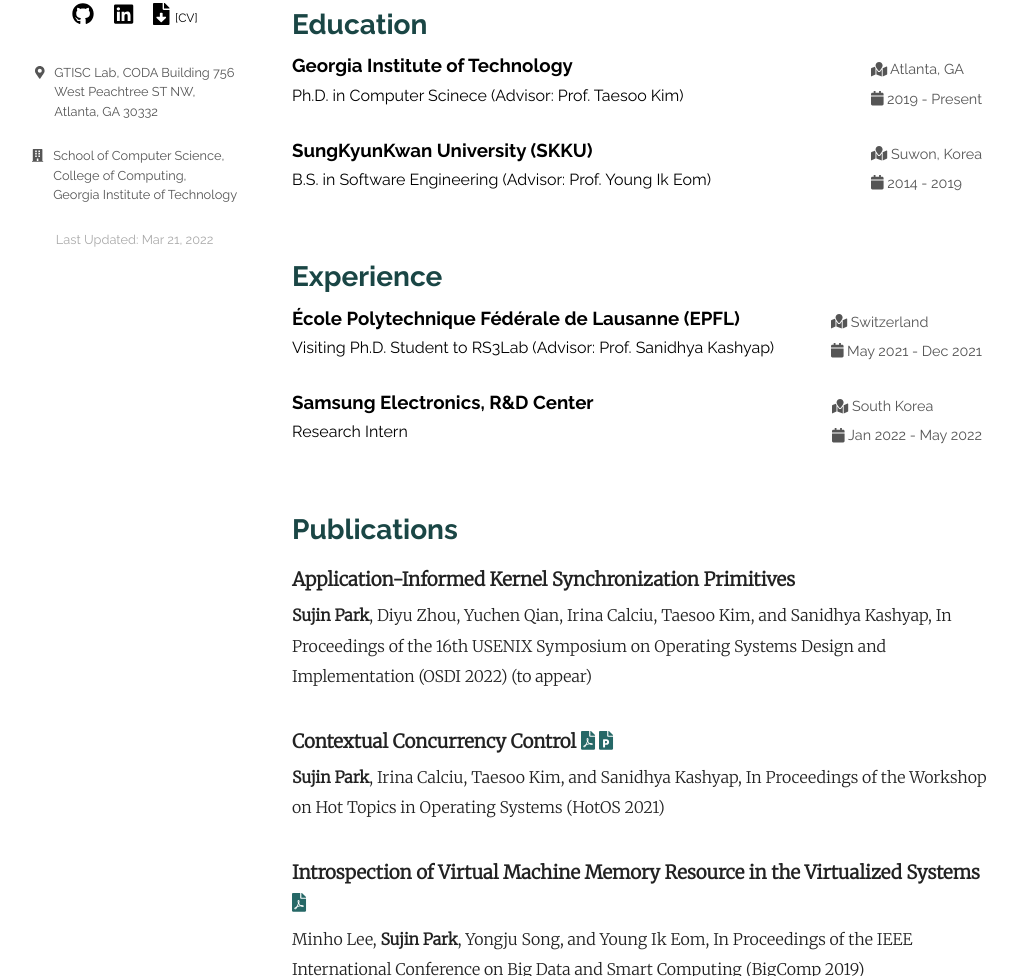
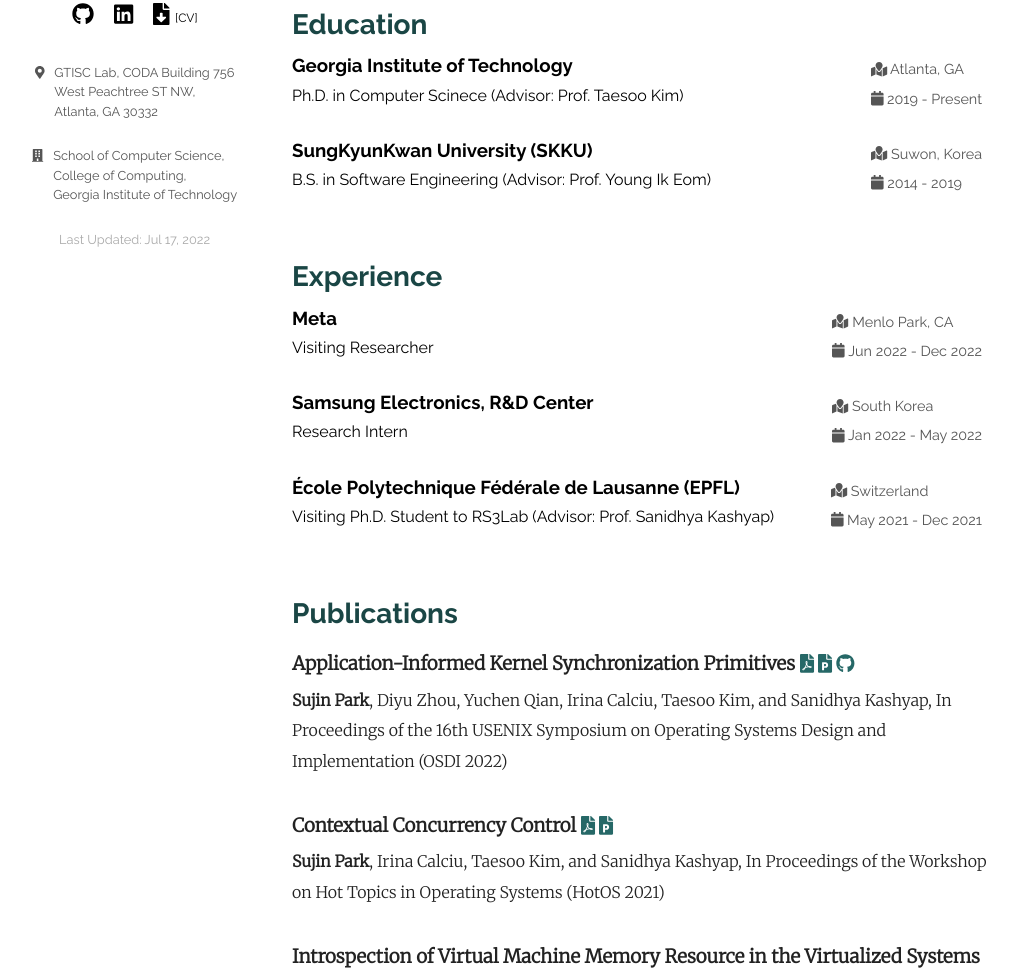
Before and after one commit to persona0220/persona0220.github.io, a plain HTML site: page index.html in a window 1280 px wide. Shown: the part 348-1324 px from the top of the page, without its empty margins (73-1090 px from the left). Drawn offline with Linux system fonts and the light colour scheme.

Commit message:
update syncord

```diff
--- a/index.html
+++ b/index.html
@@ -78,7 +78,7 @@
 					<p class="icon"><i class="fas fa-building"></i> </p>
 					<p>School of Computer Science, <br/>College of Computing, <br/>Georgia Institute of Technology</p>
 				</div>
-				<p class="updated">Last Updated: Mar 21, 2022</p>
+				<p class="updated">Last Updated: Jul 17, 2022</p>
 			</section>
 			<section class="content">
 				<div class="post-container">
@@ -123,15 +123,15 @@
 				<div class="post-container">
 					<h2 class="post-title">Experience</h2>
 
-					<!-- EPFL Visiting PhD Student-->
+					<!-- Meta  -->
 					<div class="post-meta experience-post">
 						<div class="experience">
-							<h3><a class="post-link" href="https://www.epfl.ch/en/" target="_blank">École Polytechnique Fédérale de Lausanne (EPFL)</a></h3>
-							<p>Visiting Ph.D. Student to <a class="post-link" href="https://rs3lab.github.io" target="_blank">RS3Lab</a> (Advisor: Prof. Sanidhya Kashyap)</p>
+							<h3>Meta</h3>
+							<p>Visiting Researcher</p>
 						</div>
 						<div class="experience-meta post-date">
-							<p><i class="fas fa-map-marked"></i> Switzerland</p>
-							<p><i class="fas fa-calendar"></i> May 2021 - Dec 2021</p>
+							<p><i class="fas fa-map-marked"></i> Menlo Park, CA</p>
+							<p><i class="fas fa-calendar"></i> Jun 2022 - Dec 2022</p>
 						</div>
 					</div>
 
@@ -147,6 +147,18 @@
 						</div>
 					</div>
 
+					<!-- EPFL Visiting PhD Student-->
+					<div class="post-meta experience-post">
+						<div class="experience">
+							<h3><a class="post-link" href="https://www.epfl.ch/en/" target="_blank">École Polytechnique Fédérale de Lausanne (EPFL)</a></h3>
+							<p>Visiting Ph.D. Student to <a class="post-link" href="https://rs3lab.github.io" target="_blank">RS3Lab</a> (Advisor: Prof. Sanidhya Kashyap)</p>
+						</div>
+						<div class="experience-meta post-date">
+							<p><i class="fas fa-map-marked"></i> Switzerland</p>
+							<p><i class="fas fa-calendar"></i> May 2021 - Dec 2021</p>
+						</div>
+					</div>
+
 				</div>
 
 				<div class="post-container">
@@ -154,16 +166,20 @@
 
 					<div class="post publication-post">
 						<div class="publication">
-							<h3>Application-Informed Kernel Synchronization Primitives</h3>
+							<h3>Application-Informed Kernel Synchronization Primitives
+								<a class="post-link" href="https://persona0220.github.io/Files/SynCord.pdf" target="_blank"><i class="fas fa-file-pdf"></i></a>
+								<a class="post-link" href="https://persona0220.github.io/Files/SynCord-slides.pdf" target="_blank"><i class="fas fa-file-powerpoint"></i></a>
+								<a class="post-link" href="https://rs3lab.github.io/SynCord/" target="_blank"><i class="fab fa-github"></i></a>
+							</h3>
 						</div>
-						<p><strong>Sujin Park</strong>, Diyu Zhou, Yuchen Qian, Irina Calciu, Taesoo Kim, and Sanidhya Kashyap, In Proceedings of the 16th USENIX Symposium on Operating Systems Design and Implementation (OSDI 2022) (to appear)</p>
+						<p><strong>Sujin Park</strong>, Diyu Zhou, Yuchen Qian, Irina Calciu, Taesoo Kim, and Sanidhya Kashyap, In Proceedings of the 16th USENIX Symposium on Operating Systems Design and Implementation (OSDI 2022)</p>
 					</div>
 
 					<div class="post publication-post">
 						<div class="publication">
 							<h3>Contextual Concurrency Control
 								<a class="post-link" href="https://sigops.org/s/conferences/hotos/2021/papers/hotos21-s08-park.pdf" target="_blank"><i class="fas fa-file-pdf"></i></a>
-								<a class="post-link" href="https://persona0220.github.io/Files/C3/Concord_presentation.pdf" target="_blank"><i class="fas fa-file-powerpoint"></i></a>
+								<a class="post-link" href="https://persona0220.github.io/Files/Concord_presentation.pdf" target="_blank"><i class="fas fa-file-powerpoint"></i></a>
 							</h3>
 						</div>
 						<p><strong>Sujin Park</strong>, Irina Calciu, Taesoo Kim, and Sanidhya Kashyap, In Proceedings of the Workshop on Hot Topics in Operating Systems (HotOS 2021)</p>
```
Also changed, not shown: 5 other files.
